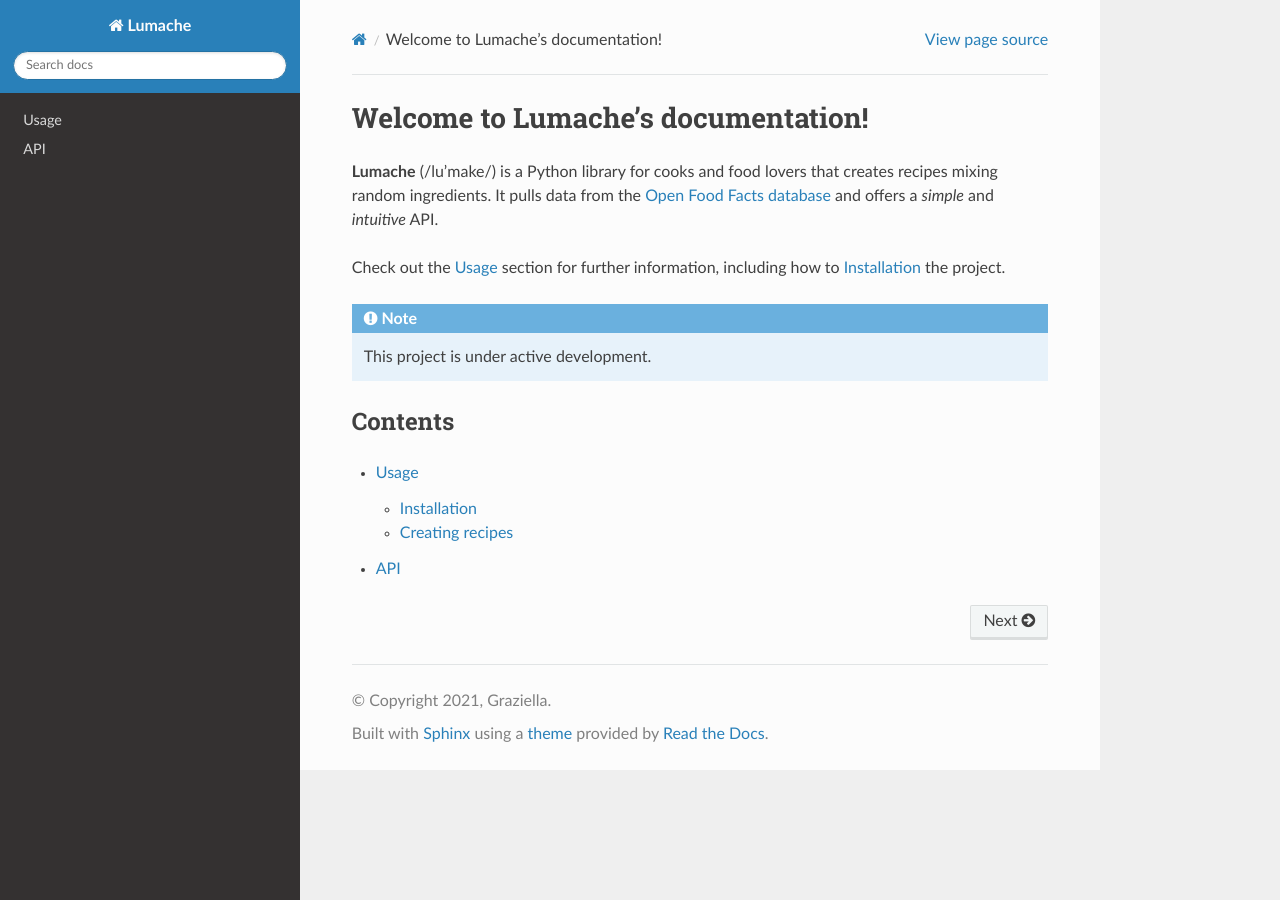
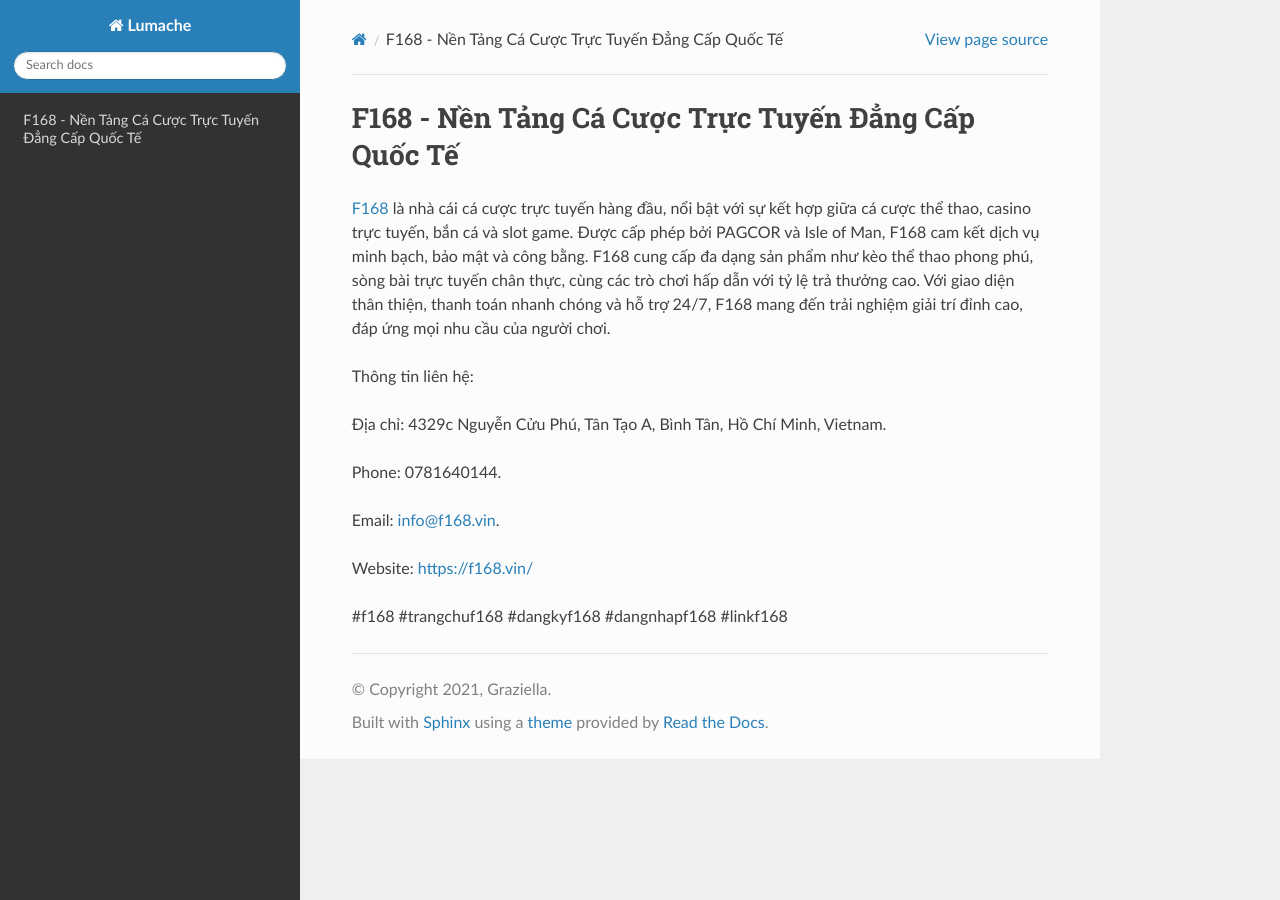
Before and after one commit to ShafferMalaki436t3cp/link1f168, a Sphinx documentation site: the page built from docs/source/index.rst, in a window 1280 px wide. Built offline with Sphinx 7.4.7 and the Read the Docs theme 3.1.0, drawn with Linux system fonts in a browser that asks for light colours.

Commit message:
Update index.rst

```diff
--- a/docs/source/index.rst
+++ b/docs/source/index.rst
@@ -1,22 +1,16 @@
-Welcome to Lumache's documentation!
+F168 - Nền Tảng Cá Cược Trực Tuyến Đẳng Cấp Quốc Tế
 ===================================
 
-**Lumache** (/lu'make/) is a Python library for cooks and food lovers
-that creates recipes mixing random ingredients.
-It pulls data from the `Open Food Facts database <https://world.openfoodfacts.org/>`_
-and offers a *simple* and *intuitive* API.
+`F168 <https://f168.vin/>`_ là nhà cái cá cược trực tuyến hàng đầu, nổi bật với sự kết hợp giữa cá cược thể thao, casino trực tuyến, bắn cá và slot game. Được cấp phép bởi PAGCOR và Isle of Man, F168 cam kết dịch vụ minh bạch, bảo mật và công bằng. F168 cung cấp đa dạng sản phẩm như kèo thể thao phong phú, sòng bài trực tuyến chân thực, cùng các trò chơi hấp dẫn với tỷ lệ trả thưởng cao. Với giao diện thân thiện, thanh toán nhanh chóng và hỗ trợ 24/7, F168 mang đến trải nghiệm giải trí đỉnh cao, đáp ứng mọi nhu cầu của người chơi.
 
-Check out the :doc:`usage` section for further information, including
-how to :ref:`installation` the project.
+Thông tin liên hệ:
 
-.. note::
+Địa chỉ: 4329c Nguyễn Cửu Phú, Tân Tạo A, Bình Tân, Hồ Chí Minh, Vietnam.
 
-   This project is under active development.
+Phone: 0781640144.
 
-Contents
---------
+Email: info@f168.vin.
 
-.. toctree::
+Website: https://f168.vin/
 
-   usage
-   api
+#f168 #trangchuf168 #dangkyf168 #dangnhapf168 #linkf168
```
